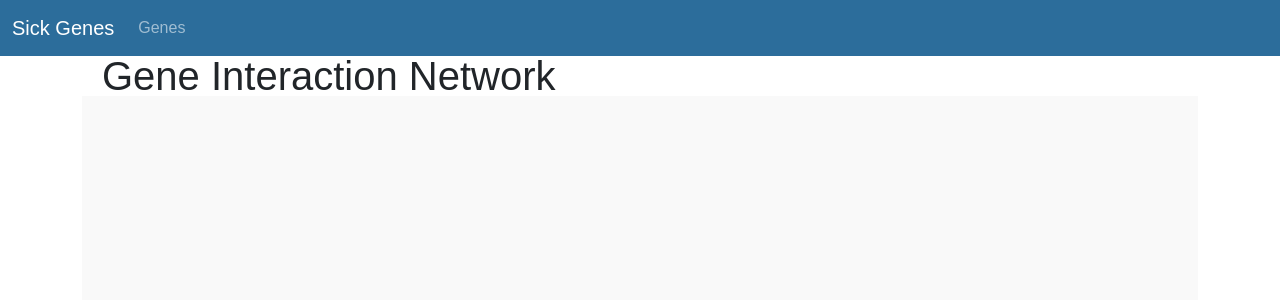
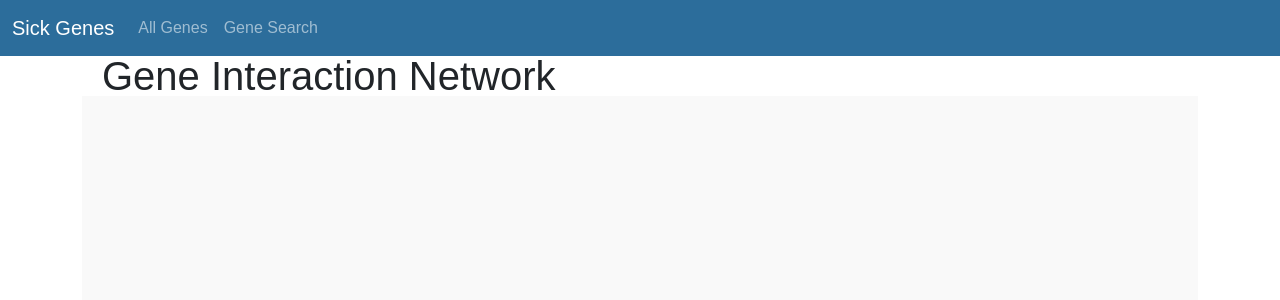
Before and after one commit to ruvilonix/sick-genes, a Django app: page /graph/display/ in a window 1280 px wide. Shown: the top 300 px of the page. Run offline with Django 5.2, Linux system fonts and the light colour scheme; parts of the project's set-up code (start-up, migrations or seed data) failed here and were passed over; some libraries are stand-ins or nearby versions.

Commit message:
add link to search genes in navbar

```diff
--- a/sickgenes/templates/sickgenes/base.html
+++ b/sickgenes/templates/sickgenes/base.html
@@ -18,7 +18,8 @@
             </button>
             <div class="collapse navbar-collapse" id="navbarNavAltMarkup">
             <div class="navbar-nav">
-                <a class="nav-link" href="{% url "sickgenes:gene_list" %}">Genes</a>
+                <a class="nav-link" href="{% url "sickgenes:gene_list" %}">All Genes</a>
+                <a class="nav-link" href="{% url "sickgenes:identify_molecules" 'gene' %}">Gene Search</a>
 
                 {% if request.user.is_staff %}
                 <a class="nav-link" href="{% url "sickgenes:add_study" %}">Add Study</a>
```
